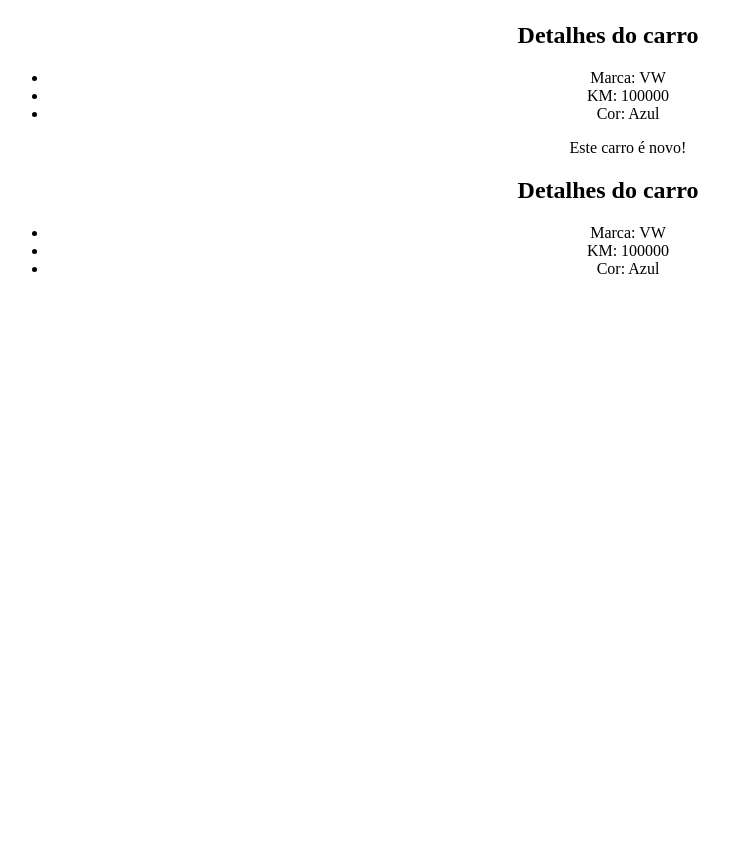
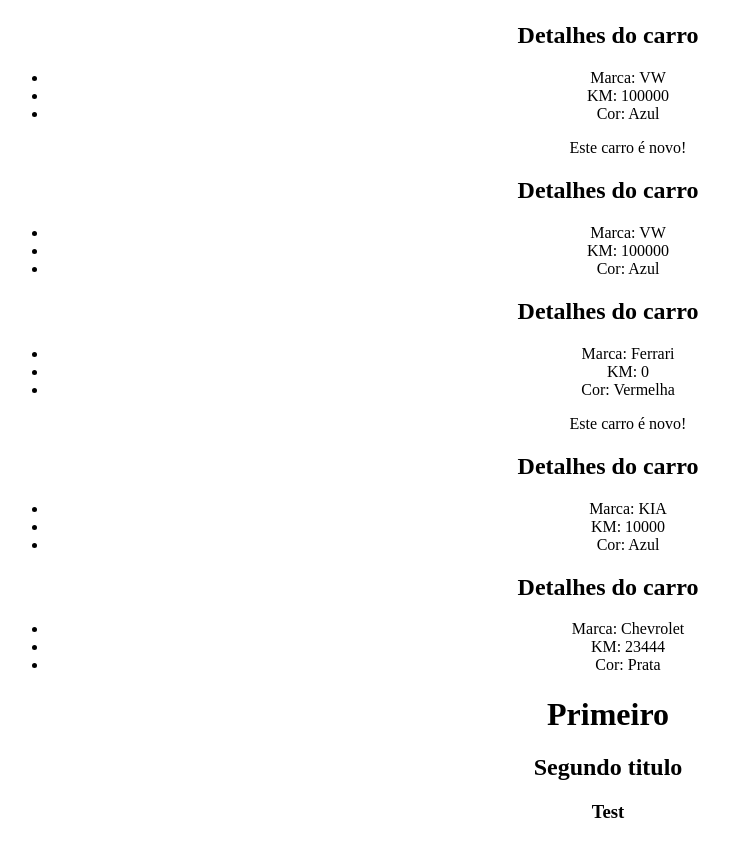
Before and after one commit to ThiagoSantos7/React1, a React (Vite) app in the folder 3_FUNDAMENTOS2/3_Fundamentos2/: page / in a window 1280 px wide. Shown: the part 1730-2586 px from the top of the page, without its empty margins (32-761 px from the left). Before the commit the page ends 2564 px from the top, so only its background shows below. Built offline with nearby package versions, Linux system fonts and the light colour scheme.

Commit message:
commit de reactfragment

```diff
--- a/3_FUNDAMENTOS2/3_Fundamentos2/src/App.jsx
+++ b/3_FUNDAMENTOS2/3_Fundamentos2/src/App.jsx
@@ -8,9 +8,16 @@
 import MenageData from "./components/MenageData";
 import ShowUserName from "./components/ShowUserName";
 import CarDetails from "./components/CarDetails";
+import Fragment from "./components/Fragment";
 
 function App() {
   const [userName] = useState("Barbara");
+
+  const cars = [
+    { id: 1, brand: "Ferrari", cor: "Vermelha", newCar: true, km: 0 },
+    { id: 1, brand: "KIA", cor: "Azul", newCar: false, km: 10000 },
+    { id: 1, brand: "Chevrolet", cor: "Prata", newCar: false, km: 23444 },
+  ];
 
   return (
     <div className="App">
@@ -33,6 +40,17 @@
       {/* Reaproveitamento */}
       <CarDetails brand="VW" km={100000} color="Azul" newCar={true} />
       <CarDetails brand="VW" km={100000} color="Azul" newCar={false} />
+      {/* Loop em array de objects */}
+      {cars.map((car) => (
+        <CarDetails
+          brand={car.brand}
+          color={car.cor}
+          newCar={car.newCar}
+          km={car.km}
+        />
+      ))}
+      {/* fragment */}
+      <Fragment propFragment="Test" />
     </div>
   );
 }
--- /dev/null
+++ b/3_FUNDAMENTOS2/3_Fundamentos2/src/components/Fragment.jsx
@@ -0,0 +1,13 @@
+const Fragment = ({ propFragment }) => {
+  return (
+    <>
+      <div>
+        <h1>Primeiro</h1>
+        <h2>Segundo titulo</h2>
+        <h3>{propFragment}</h3>
+      </div>
+    </>
+  );
+};
+
+export default Fragment;
```
